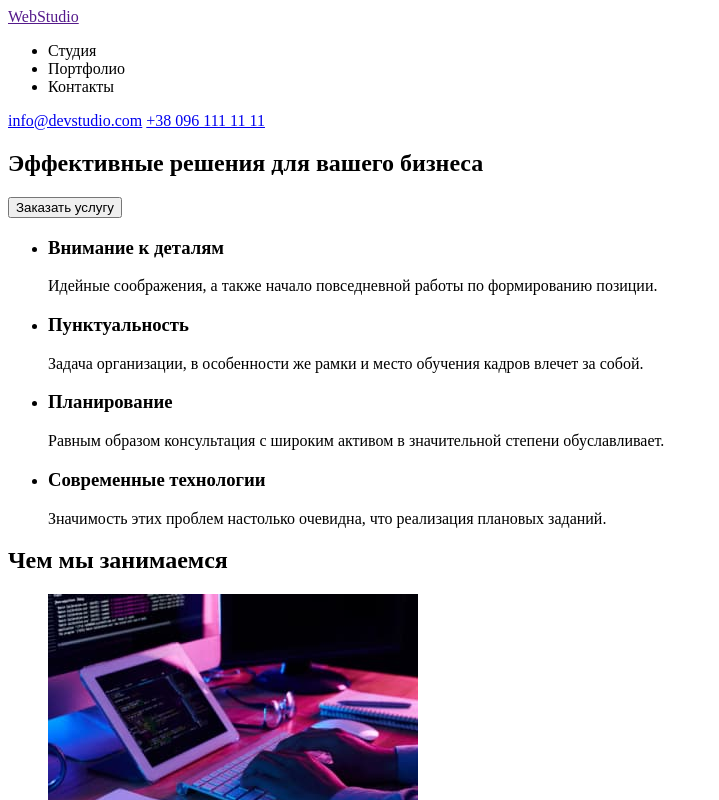
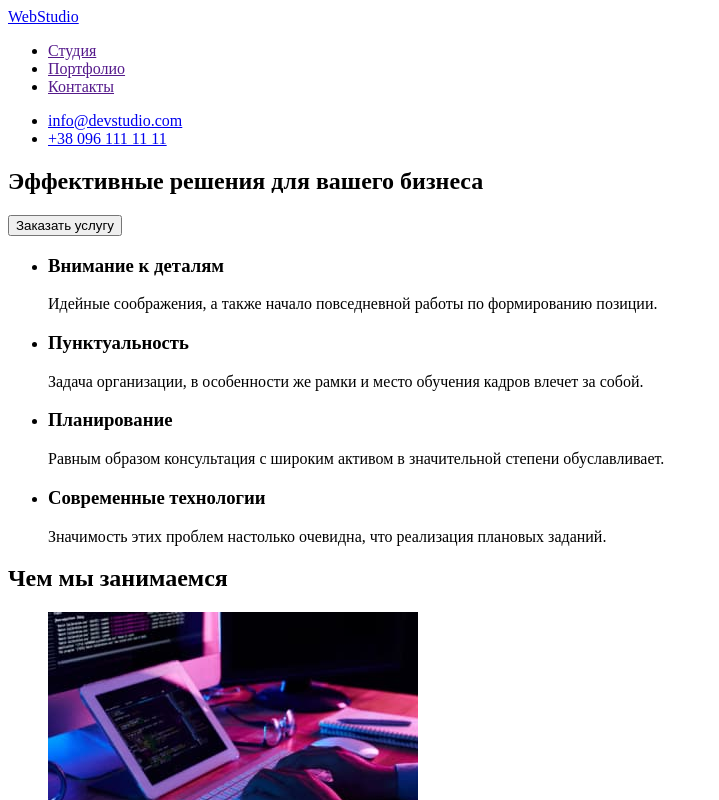
Before and after one commit to ViktorSkydanchuk/goit-markup-hw-01, a plain HTML site: page index.html in a window 1280 px wide. Shown: the top 800 px of the page, without its empty margins (0-719 px from the left). Drawn offline with Linux system fonts and the light colour scheme.

Commit message:
change header and footer

```diff
--- a/index.html
+++ b/index.html
@@ -8,16 +8,18 @@
 </head>
 <body>
     <header>
-        <a href="" lang="en">WebStudio</a>
         <nav>
+            <a href="./index.html" lang="en">WebStudio</a>
             <ul>
-                <li><a href=""></a>Студия</li>
-                <li><a href=""></a>Портфолио</li>
-                <li><a href=""></a>Контакты</li>
+                <li><a href="">Студия</a></li>
+                <li><a href="">Портфолио</a></li>
+                <li><a href="">Контакты</a></li>
             </ul>
         </nav>
-        <a href="mailto:info@devstudio.com">info@devstudio.com</a>
-        <a href="tel:+380961111111">+38 096 111 11 11</a>
+        <ul>
+            <li><a href="mailto:info@devstudio.com">info@devstudio.com</a></li>
+            <li><a href="tel:+380961111111">+38 096 111 11 11</a></li>
+        </ul>
     </header>
     <main>
         <section>
@@ -25,6 +27,7 @@
             <button type="button">Заказать услугу</button>
         </section>
         <section>
+            <h2 hidden>Преимущества</h2>
             <ul>
                 <li>
                     <h3>Внимание к деталям</h3>
@@ -79,10 +82,14 @@
         </section>
     </main>
     <footer>
-        <a href="" lang="en">WebStudio</a>
-        <address>г. Киев, пр-т Леси Украинки, 26</address>
-        <a href="mailto:info@devstudio.com">info@devstudio.com</a>
-        <a href="tel:+380961111111">+38 096 111 11 11</a>
+        <a href="./index.html" lang="en">WebStudio</a>
+        <address>
+            <ul>
+                <li><a href="https://goo.gl/maps/JhfwHKGLVPpdM8U38" target="_blank" rel="noopener nofollow noreferrer">г. Киев, пр-т Леси Украинки, 26</a></li>
+                <li><a href="mailto:info@devstudio.com">info@devstudio.com</a></li>
+                <li><a href="tel:+380961111111">+38 096 111 11 11</a></li>
+            </ul>
+        </address>
     </footer>
 </body>
 </html>
```
Also changed, not shown: .prettierrc.json (renamed from prettierrc.json).
